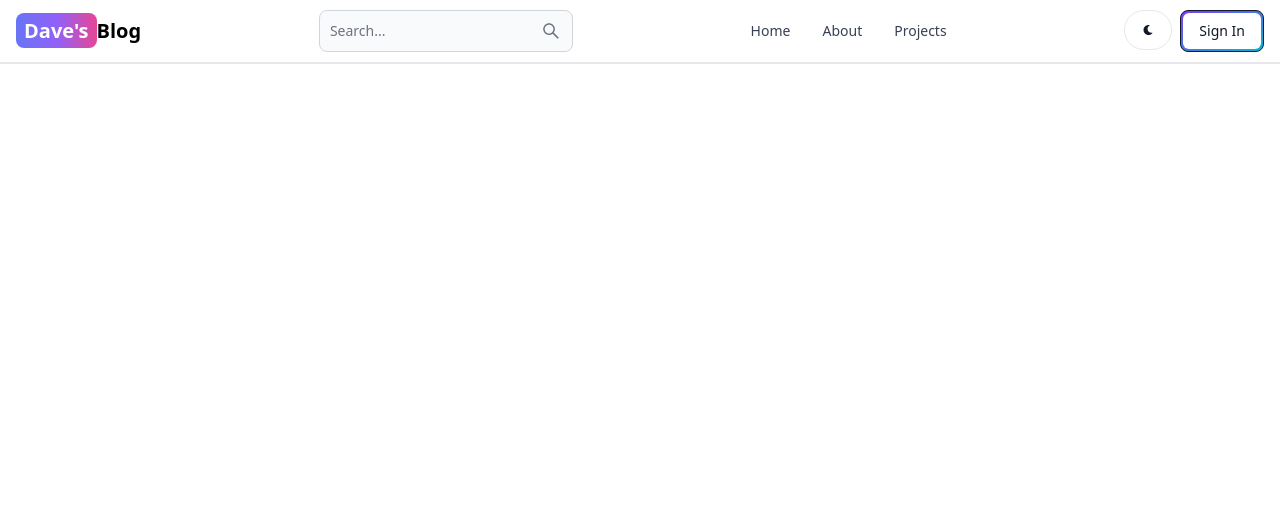
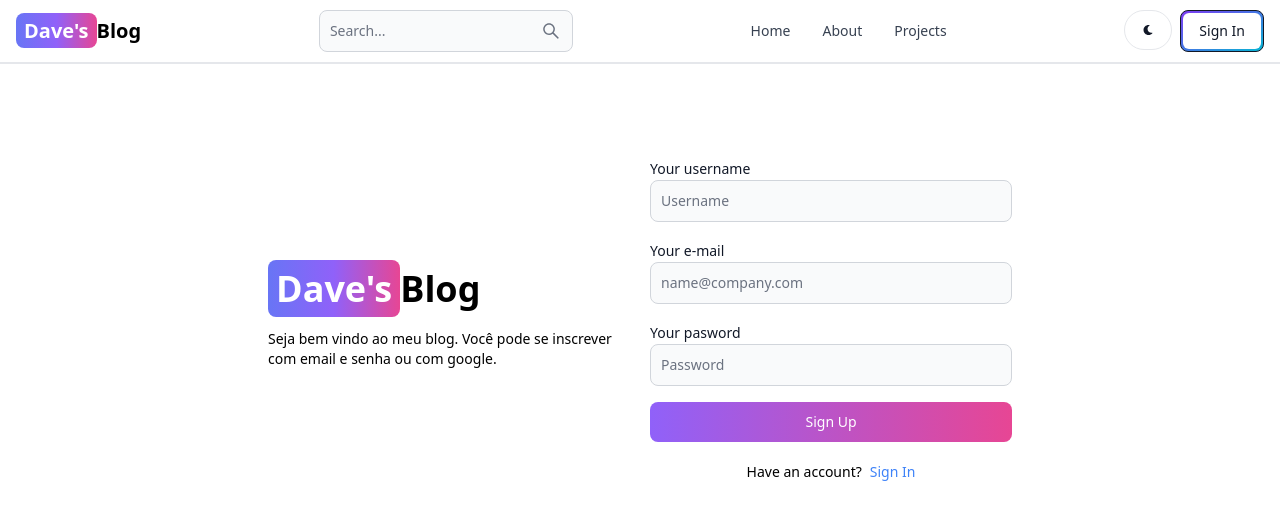
Before and after one commit to magnata19/blog-mern-stack, a React (Vite) app in the folder cliente/: page /sign-up in a window 1280 px wide. Shown: the top 520 px of the page. Built offline with nearby package versions, Linux system fonts and the light colour scheme.

Commit message:
criar pagina de sign in

```diff
--- a/cliente/src/App.jsx
+++ b/cliente/src/App.jsx
@@ -16,7 +16,7 @@
         <Route path='/' element={<Home />}/>
         <Route path='/about' element={<About />}/>
         <Route path='/sign-in' element={<SignIn />} />
-        <Route path='/sign-out' element={<SignUp />}/>
+        <Route path='/sign-up' element={<SignUp />}/>
         <Route path='/dashboard' element={<Dashboard />}/>
         <Route path='/projects' element={<Projects />}/>
       </Routes>
--- a/cliente/src/pages/SignUp.jsx
+++ b/cliente/src/pages/SignUp.jsx
@@ -1,9 +1,69 @@
-import React from 'react'
+import { Button, Label, TextInput } from "flowbite-react";
+import React from "react";
+import { Link } from "react-router-dom";
 
 const SignUp = () => {
   return (
-    <div>SignUp</div>
-  )
-}
+    <div className="min-h-screen mt-20">
+      <div className="flex p-3 max-w-3xl mx-auto flex-col md:flex-row md:items-center gap-5">
+        {/* left */}
+        <div className="flex-1">
+          <Link to="/" className="font-bold dark:text-white text-4xl">
+            <span
+              className="px-2 py-1 bg-gradient-to-r from-indigo-500 via-purple-500 to-pink-500 rounded-lg
+        text-white"
+            >
+              Dave's
+            </span>
+            Blog
+          </Link>
+          <p className="text-sm mt-5">
+            Seja bem vindo ao meu blog. Você pode se inscrever com email e senha
+            ou com google.
+          </p>
+        </div>
+        {/* right */}
+        <div className="flex-1">
+          <form className="flex flex-col gap-4">
+            <div>
+              <Label value="Your username" />
+              <TextInput
+              type="text"
+              placeholder="Username"
+              id='username'
+              />
+            </div>
+            <div>
+              <Label value="Your e-mail" />
+              <TextInput
+              type="email"
+              placeholder="name@company.com"
+              id='email'
+              />
+            </div>
+            <div>
+              <Label value="Your pasword" />
+              <TextInput
+              type="password"
+              placeholder="Password"
+              id='password'
+              />
+            </div>
+            <Button gradientDuoTone='purpleToPink' type="submit">
+              Sign Up
+            </Button>
+          </form>
+          <div className="flex gap-2 text-sm mt-5 justify-center">
+            <span>
+              Have an account? </span>
+              <Link to='/sign-in' className="text-blue-500">
+                Sign In
+              </Link>
+          </div>
+        </div>
+      </div>
+    </div>
+  );
+};
 
-export default SignUp
+export default SignUp;
```
